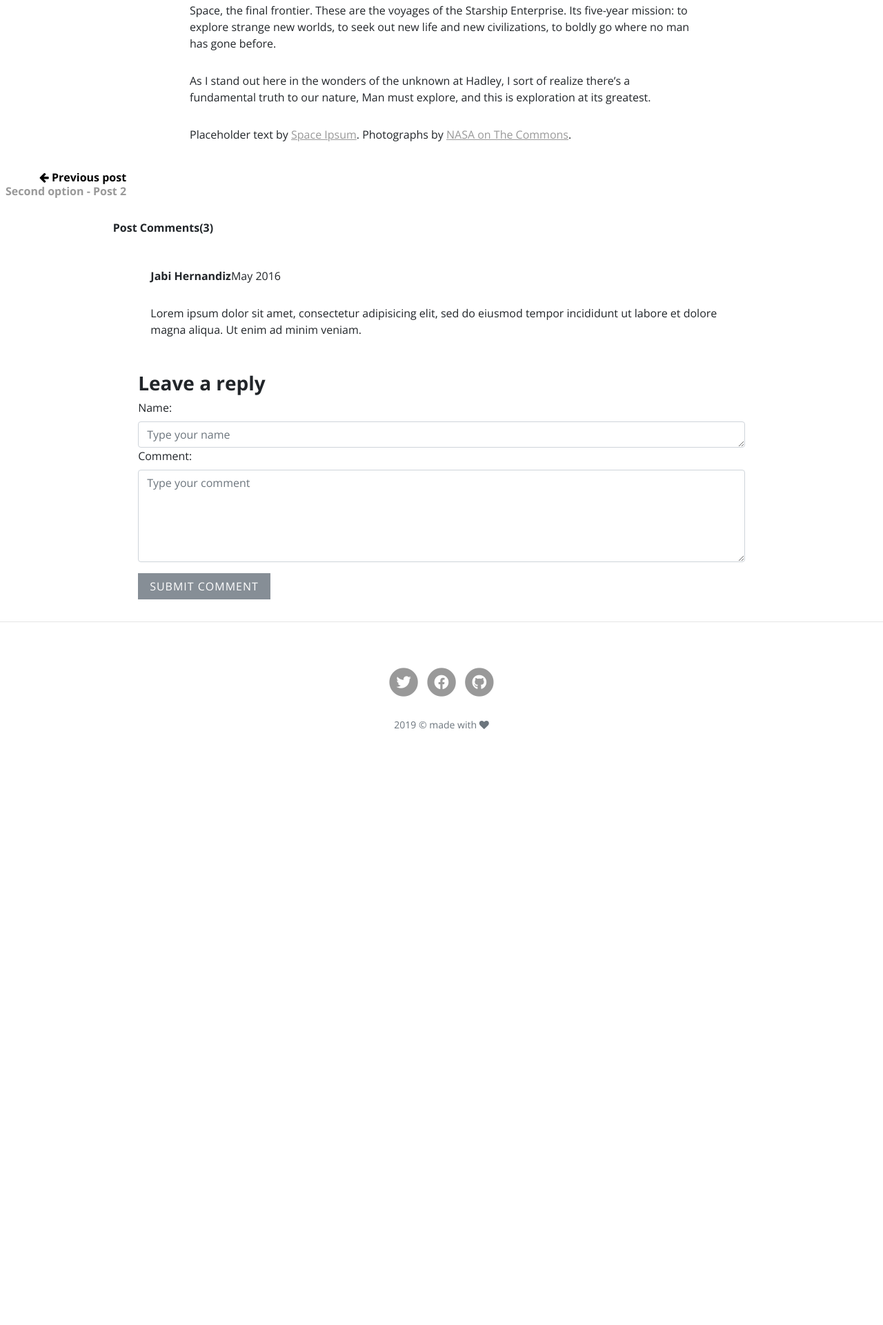
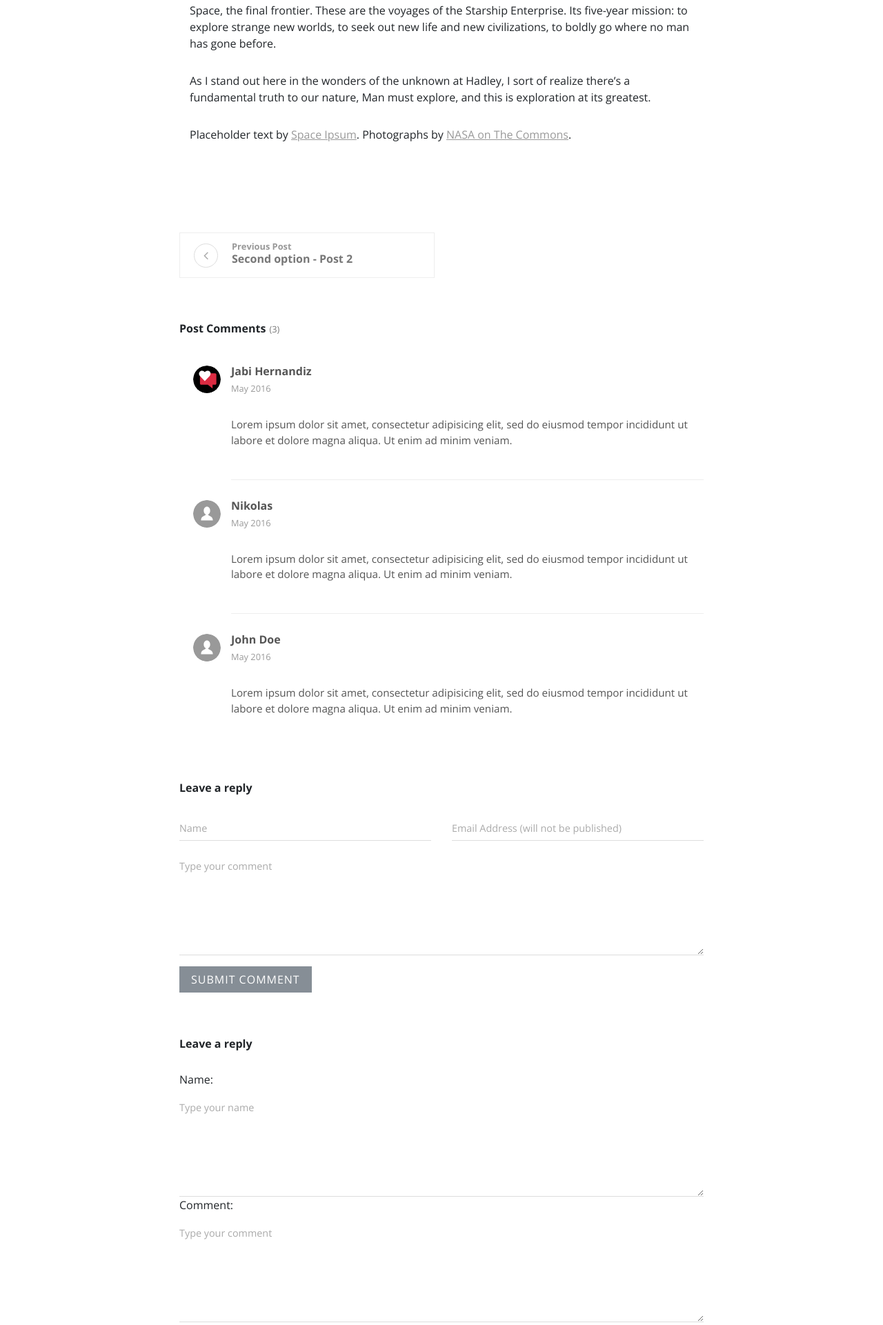
Before and after one commit to case112/blog-ann, a Django app: a page that uses src/templates/post.html in a window 1280 px wide. Shown: the part 2542-4463 px from the top of the page at 69% size. Before the commit the page ends 3599 px from the top, so only its background shows below. Run offline with Django 3.2, Linux system fonts and the light colour scheme; data comes from the database, SQL or seed files in the repository; parts of the project's set-up code (start-up, migrations or seed data) failed here and were passed over; some libraries are stand-ins or nearby versions.

Commit message:
Editing comment section and form

```diff
--- a/src/static_in_env/css/custom.css
+++ b/src/static_in_env/css/custom.css
@@ -19,3 +19,14 @@
 .comment {
     margin: 20px 0px 20px 20px;
 }
+
+.flex-even {
+  flex: 1 1 0px;
+  border: 1px solid black;
+}
+
+.poscomm {
+
+flex: 0 0 100%;
+max-width: 100%;
+}
--- a/src/templates/post.html
+++ b/src/templates/post.html
@@ -1,5 +1,6 @@
 {% extends "base.html" %}
 {% block content %}
+{% load static %}
 
 <!-- Page Header -->
 <header class="masthead" style="background-image: url('{{ post.thumbnail.url }}')">
@@ -24,59 +25,136 @@
 
 
 
+<!-- Comments -->
 
-<div class="d-flex">
 
-  <div class="mr-auto p-2">
+
+<div class="container">
+      <div class="row">
+        <!-- Latest Posts -->
+        <main class="poscom blog-post col-lg-8 mx-auto">
+
+
+
+
+
+                <!-- Next and Previous Post -->
+                <div class="posts-nav d-flex justify-content-between align-items-stretch flex-column flex-md-row">
                   {% if previous_post %}
-    <a href="{% url 'post-detail' previous_post.slug %}" class="text-right-prev">
+                  <a href="{% url 'post-detail' previous_post.slug %}" class="prev-post text-left d-flex align-items-center">
+                  <div class="icon prev"><i class="fa fa-angle-left"></i></div>
                   <div class="text">
-        <strong class="arrow-color">
-          <i class="fa fa-arrow-left"></i> Previous post
-        </strong>
+                    <strong class="text-primary">Previous Post </strong>
                     <h6>{{ previous_post }}</h6>
-      </div>
-    </a>
+                  </div></a>
                    {% endif %}
-  </div>
 
-  <div class="ml-auto p-2">
                    {% if next_post %}
-    <a href="{% url 'post-detail' next_post.slug %}" class="text-left-prev">
+                  <a href="{% url 'post-detail' next_post.slug %}" class="next-post text-right d-flex align-items-center justify-content-end">
                   <div class="text">
-        <strong class="arrow-color">Next Post <i class="fa fa-arrow-right "></i></strong>
+                    <strong class="text-primary">Next Post </strong>
                     <h6>{{ next_post }}</h6>
                   </div>
-    </a>
+                  <div class="icon next"><i class="fa fa-angle-right"></i>
+                  </div></a>
                    {% endif %}
-  </div>
 
                 </div>
 
-  <div class="post-comments row">
 
-    <div class="comment col-9 mx-auto">
+                <div class="post-comments">
+                  <header>
                     <h3 class="h6">Post Comments<span class="no-of-comments">(3)</span></h3>
-    </div>
-
-    <div class="comment col-8 mx-auto">
-      <div class="comment-header ">
+                  </header>
+                  <div class="comment">
+                    <div class="comment-header d-flex justify-content-between">
                       <div class="user d-flex align-items-center">
+                        <div class="image"><img src="{% static 'img/comment.svg' %}" alt="..." class="img-fluid rounded-circle"></div>
                         <div class="title"><strong>Jabi Hernandiz</strong><span class="date">May 2016</span></div>
                       </div>
                     </div>
                     <div class="comment-body">
-
                       <p>Lorem ipsum dolor sit amet, consectetur adipisicing elit, sed do eiusmod tempor incididunt ut labore et dolore magna aliqua. Ut enim ad minim veniam.</p>
+                    </div>
+                  </div>
+                  <div class="comment">
+                    <div class="comment-header d-flex justify-content-between">
+                      <div class="user d-flex align-items-center">
+                        <div class="image"><img src="{% static 'img/user.svg' %}" alt="..." class="img-fluid rounded-circle"></div>
+                        <div class="title"><strong>Nikolas</strong><span class="date">May 2016</span></div>
+                      </div>
+                    </div>
+                    <div class="comment-body">
+                      <p>Lorem ipsum dolor sit amet, consectetur adipisicing elit, sed do eiusmod tempor incididunt ut labore et dolore magna aliqua. Ut enim ad minim veniam.</p>
+                    </div>
+                  </div>
+                  <div class="comment">
+                    <div class="comment-header d-flex justify-content-between">
+                      <div class="user d-flex align-items-center">
+                        <div class="image"><img src="{% static 'img/user.svg' %}" alt="..." class="img-fluid rounded-circle"></div>
+                        <div class="title"><strong>John Doe</strong><span class="date">May 2016</span></div>
+                      </div>
+                    </div>
+                    <div class="comment-body">
+                      <p>Lorem ipsum dolor sit amet, consectetur adipisicing elit, sed do eiusmod tempor incididunt ut labore et dolore magna aliqua. Ut enim ad minim veniam.</p>
+                    </div>
                   </div>
                 </div>
 
 
-    <div class="add-comment col-10 mx-auto">
+                <div class="add-comment">
+                  <header>
+                    <h3 class="h6">Leave a reply</h3>
+                  </header>
+                  <form action="#" class="commenting-form">
+                    <div class="row">
+                      <div class="form-group col-md-6">
+                        <input type="text" name="username" id="username" placeholder="Name" class="form-control">
+                      </div>
+                      <div class="form-group col-md-6">
+                        <input type="email" name="username" id="useremail" placeholder="Email Address (will not be published)" class="form-control">
+                      </div>
+                      <div class="form-group col-md-12">
+                        <textarea name="usercomment" id="usercomment" placeholder="Type your comment" class="form-control"></textarea>
+                      </div>
+                      <div class="form-group col-md-12">
+                        <button type="submit" class="btn btn-secondary">Submit Comment</button>
+                      </div>
+                    </div>
+                  </form>
+                </div>
+
+
+
+                <div class="add-comment">
+                  <header>
+                    <h3 class="h6">Leave a reply</h3>
+                  </header>
+                  <form action="POST" class="commenting-form">
+                    {% csrf_token %}
+                    <div class="row">
+                      <div class="form-group col-md-12">
+                        {{ form }}
+                      </div>
+
+                      <div class="form-group col-md-12">
+                        <button type="submit" class="btn btn-secondary">Submit Comment</button>
+                      </div>
+                    </div>
+                  </form>
+                </div>
+
+
+
+        </main>
+      </div>
+    </div>
+
+
+
+  <div class="add-comment col-lg-8 col-md-10 mx-auto">
     <form method="POST" action="." class="commenting-form ">
       {% csrf_token %}
-        <div class="row">
-          <div class="col-10 mx-auto">
         <header>
           <h3>Leave a reply</h3>
         </header>
@@ -85,8 +163,6 @@
         </div>
         <div class="form-group">
           <button type="submit" class="btn btn-secondary">Submit Comment</button>
-            </div>
-          </div>
         </div>
     </form>
   </div>
```
Also changed, not shown: src/static_in_env/img/comment.svg (added). Lines whose indentation alone changed are shown as unchanged.
